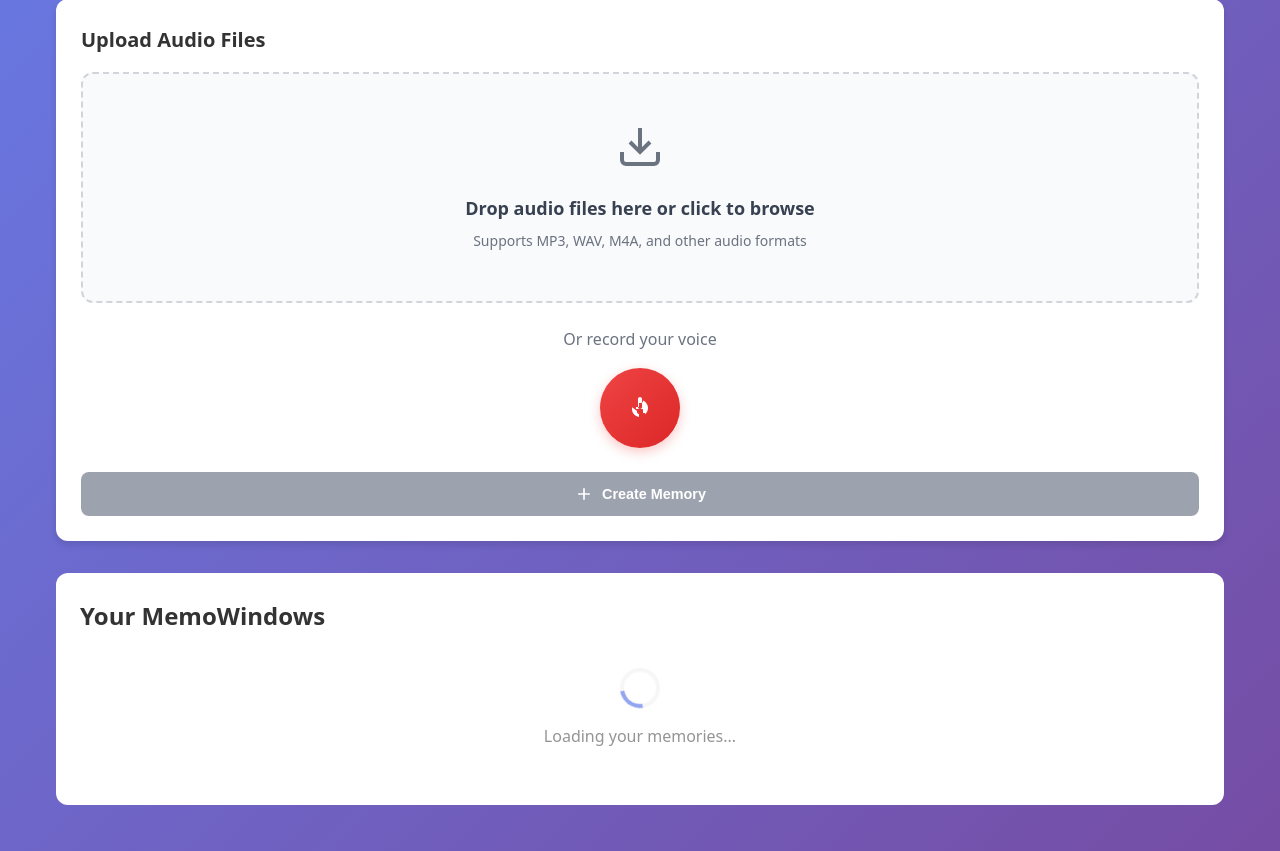
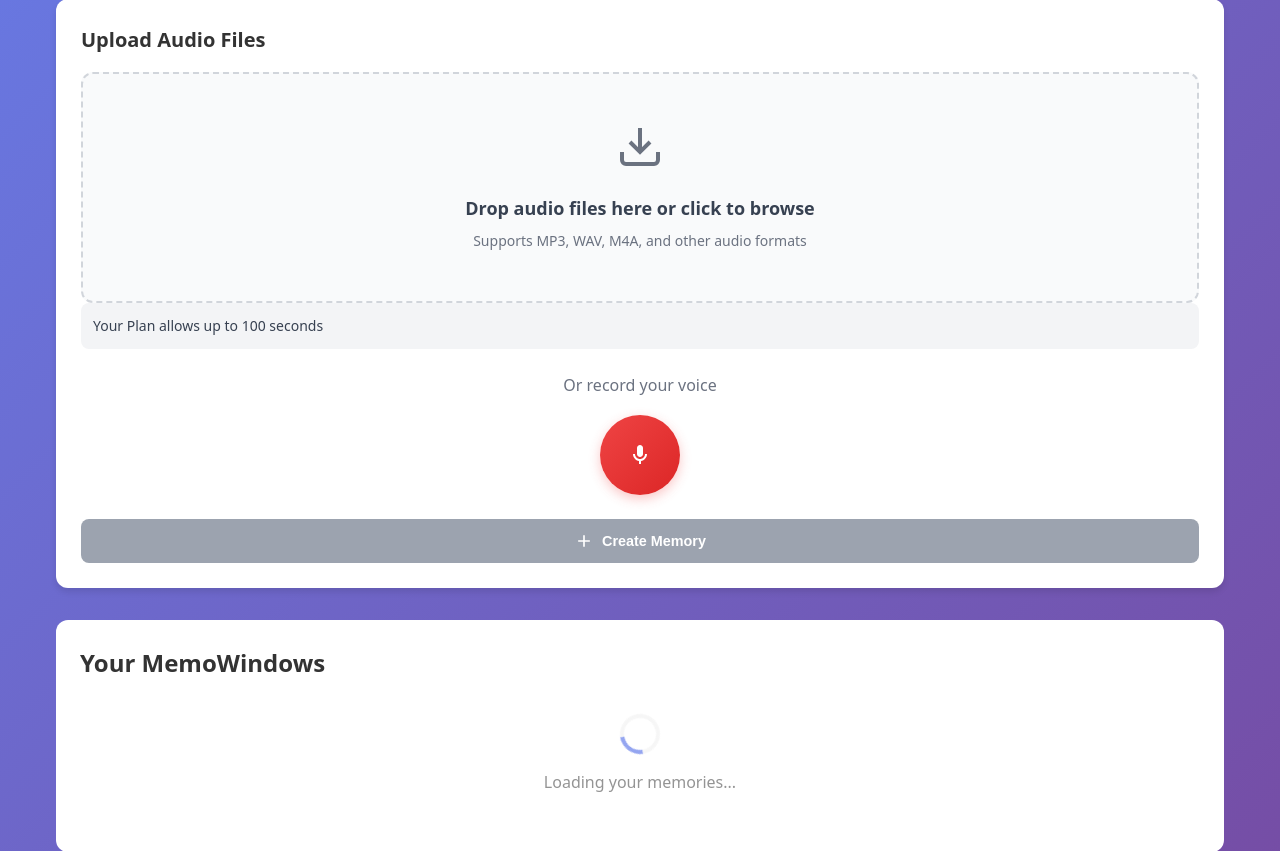
Before and after one commit to elynrose/memowindow, a PHP site: page /memowindow/app.php in a window 1280 px wide. Shown: the part 361-1212 px from the top of the page. Run offline with PHP 8.4, Linux system fonts and the light colour scheme; some libraries are stand-ins or nearby versions.

Commit message:
Restore changes

```diff
--- a/app.php
+++ b/app.php
@@ -416,11 +416,29 @@
                 <input type="file" id="fileInput" multiple accept="audio/*" style="display: none;">
             </div>
 
+            <!-- Audio Limit Info -->
+            <div id="audioLimitInfo" style="margin-bottom: 1rem; padding: 12px; background: #f3f4f6; border-radius: 8px; display: block;">
+                <p style="margin: 0; color: #374151; font-size: 14px;">
+                    <span id="packageName">Your Plan</span> allows up to <span id="maxLength">100</span> seconds
+                </p>
+            </div>
+
+            <!-- Countdown Timer -->
+            <div id="countdownTimer" style="display: none; margin-bottom: 1rem;">
+                <div style="font-size: 24px; font-weight: bold; color: #ef4444; margin-bottom: 8px;">
+                    <span id="timeRemaining">00:00</span>
+                </div>
+                <div style="width: 200px; height: 4px; background: #e5e7eb; border-radius: 2px; margin: 0 auto;">
+                    <div id="progressBar" style="height: 100%; background: linear-gradient(90deg, #22c55e, #ef4444); border-radius: 2px; width: 100%; transition: width 0.1s ease;"></div>
+                </div>
+            </div>
+
             <div style="text-align: center; margin-top: 1.5rem;">
                 <p style="color: #6b7280; margin-bottom: 1rem;">Or record your voice</p>
                 <button id="btnRecord" type="button" class="record-button" style="display: flex; align-items: center; justify-content: center;">
-                    <svg width="24" height="24" viewBox="0 0 24 24" fill="currentColor">
-                        <path d="M12 1c-1.1 0-2 .9-2 2v8c0 1.1.9 2 2 2s2-.9 2-2V3c0-1.1-.9-2-2-2zm-1 19.93c-3.95-.49-7-3.85-7-7.93 0-.62.08-1.21.21-1.79L9 15v1c0 1.1.9 2 2 2v1.93zm6.9-2.54c-.26-.81-1-1.39-1.9-1.39h-1v-3c0-.55-.45-1-1-1H8v-2h2c.55 0 1-.45 1-1V7h2c1.1 0 2-.9 2-2v-.41c2.93 1.19 5 4.06 5 7.41 0 2.08-.8 3.97-2.1 5.39z"/>
+                    <svg id="recordIcon" width="24" height="24" viewBox="0 0 24 24" fill="currentColor">
+                        <path d="M12 14c1.66 0 3-1.34 3-3V5c0-1.66-1.34-3-3-3S9 3.34 9 5v6c0 1.66 1.34 3 3 3z"/>
+                        <path d="M17 11c0 2.76-2.24 5-5 5s-5-2.24-5-5H5c0 3.53 2.61 6.43 6 6.92V21h2v-3.08c3.39-.49 6-3.39 6-6.92h-2z"/>
                     </svg>
                 </button>
             </div>
--- a/src/app.js
+++ b/src/app.js
@@ -16,7 +16,7 @@ let recordingStartTime = null;
 
 // DOM elements
 let fileInput, fileUploadArea, btnRecord, btnCreate, titleInput, waveformList, memoryPreview, previewCanvas, previewStatus;
-let audioLimitInfo, countdownTimer, timeRemaining, progressBar, packageName, maxLength;
+let audioLimitInfo, countdownTimer, timeRemaining, progressBar, packageName, maxLength, recordIcon;
 
 // Initialize app functionality
 export function initApp() {
@@ -26,6 +26,7 @@ export function initApp() {
     fileInput = document.getElementById('fileInput');
     fileUploadArea = document.getElementById('fileUploadArea');
     btnRecord = document.getElementById('btnRecord');
+    recordIcon = document.getElementById('recordIcon');
     btnCreate = document.getElementById('btnCreate');
     titleInput = document.getElementById('titleInput');
     waveformList = document.getElementById('waveformList');
@@ -375,7 +376,7 @@ function stopRecording() {
         mediaRecorder.stream.getTracks().forEach(track => track.stop());
         isRecording = false;
         btnRecord.classList.remove('recording');
-        btnRecord.innerHTML = '<svg width="24" height="24" viewBox="0 0 24 24" fill="currentColor"><path d="M12 2c1.1 0 2 .9 2 2v6c0 1.1-.9 2-2 2s-2-.9-2-2V4c0-1.1.9-2 2-2zm6 8c0 3.3-2.7 6-6 6s-6-2.7-6-6H4c0 4.4 3.6 8 8 8s8-3.6 8-8h-2z"/></svg>';
+        btnRecord.innerHTML = '<svg id="recordIcon" width="24" height="24" viewBox="0 0 24 24" fill="currentColor"><path d="M12 14c1.66 0 3-1.34 3-3V5c0-1.66-1.34-3-3-3S9 3.34 9 5v6c0 1.66 1.34 3 3 3z"/><path d="M17 11c0 2.76-2.24 5-5 5s-5-2.24-5-5H5c0 3.53 2.61 6.43 6 6.92V21h2v-3.08c3.39-.49 6-3.39 6-6.92h-2z"/></svg>';
 
         // Stop countdown timer
         stopCountdownTimer();
```
